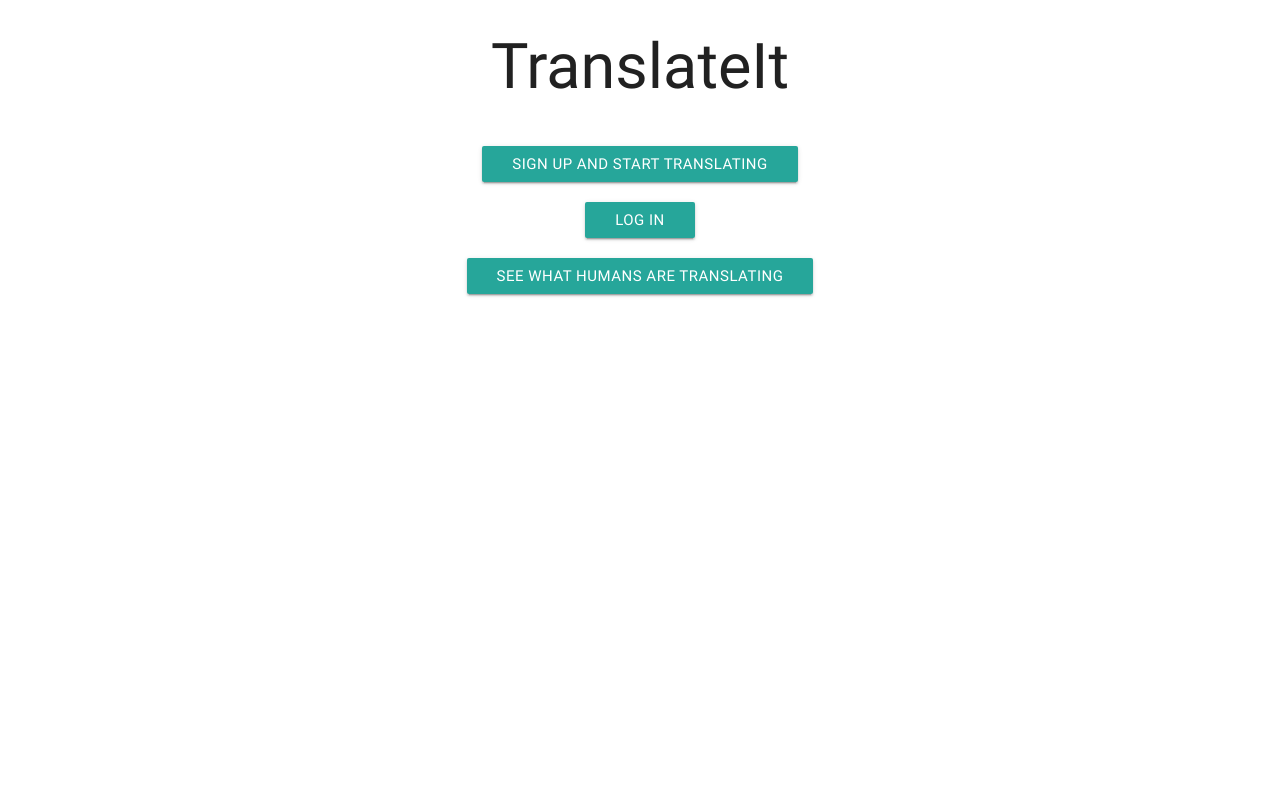
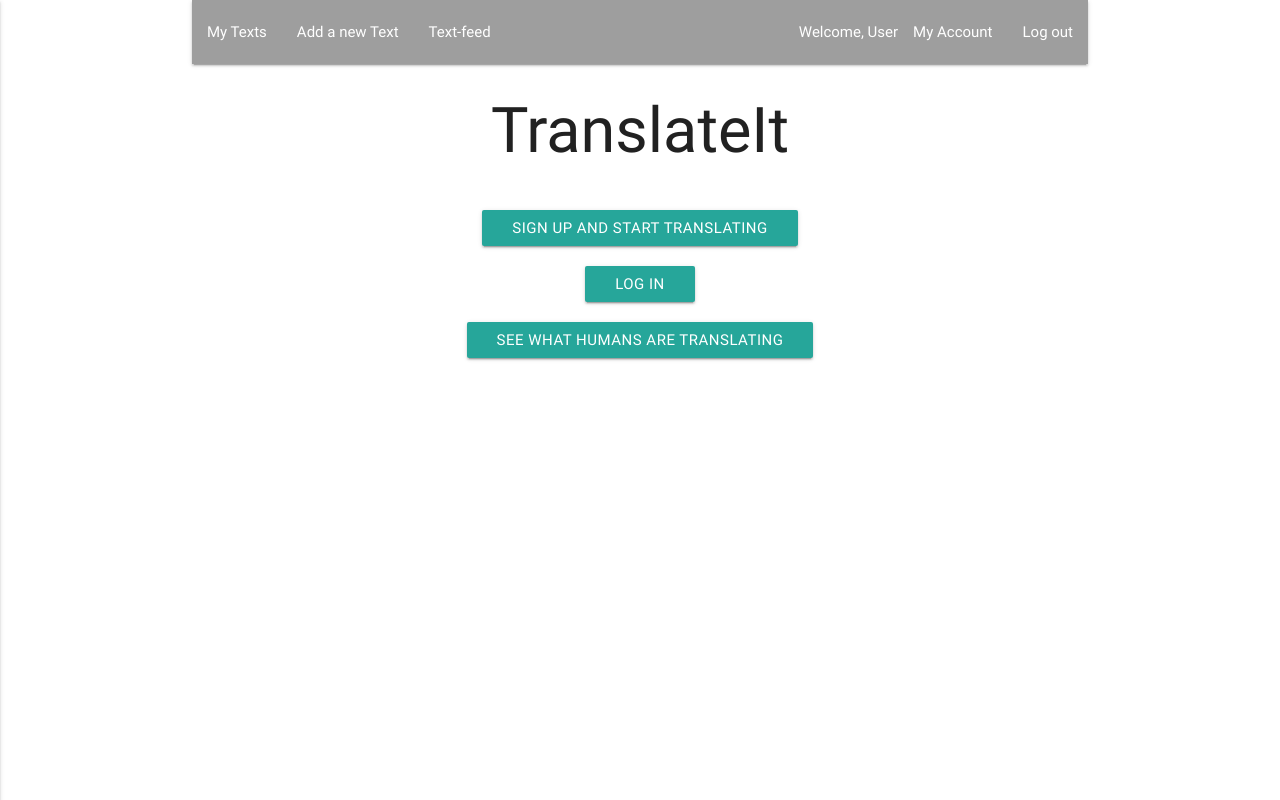
Before and after one commit to sonoilconte/react-translateit, a React (Create React App) app: page / in a window 1280 px wide. Built offline with nearby package versions, Linux system fonts and the light colour scheme.

Commit message:
Footer component

```diff
--- /dev/null
+++ b/src/Footer.js
@@ -0,0 +1,26 @@
+import React, {Component} from 'react';
+import {Link} from 'react-router';
+import './styles.css';
+
+class Footer extends Component {
+
+  render(){
+    return(
+      <footer className="grey hide-on-small-and-down">
+        <div className="container">
+          <div className="row">
+            <div className="col s12">
+              Copyright 2017 TranslateIt
+              <Link to={"/mytexts"} className="right">My Texts</Link>
+              <Link to={"/texts/showone"} className="right">Add a Text</Link>
+              <Link to={"/mytexts"} className="right">Text-feed</Link>
+              <Link to={"/myaccount"} className="right">My Account</Link>
+              <Link to={"/"} className="right">Log out</Link>
+            </div>
+          </div>
+        </div>
+      </footer>
+    );
+  }
+}
+export default Footer;
--- a/src/Header.js
+++ b/src/Header.js
@@ -1,5 +1,6 @@
-import React, { Component } from 'react';
-import './styles.css'
+import React, {Component} from 'react';
+import {Link} from 'react-router';
+import './styles.css';
 
 class Header extends Component {
 
@@ -9,21 +10,21 @@ class Header extends Component {
         <div className="nav-wrapper grey">
           <a href="#" data-activates="mobile-menu" className="button-collapse"><i className="material-icons">menu</i></a>
           <ul className="left hide-on-med-and-down">
-            <li><a href="#">My Texts</a></li>
-            <li><a href="#">Add a new Text</a></li>
-            <li><a href="#">Text-feed</a></li>
+            <li><Link to={"/mytexts"}>My Texts</Link></li>
+            <li><Link to={"/texts/showone"}>Add a new Text</Link></li>
+            <li><Link to={"/mytexts"}>Text-feed</Link></li>
           </ul>
           <ul className="right hide-on-med-and-down">
             <li>Welcome, User</li>
-            <li><a href="#">My Account</a></li>
-            <li><a href="#">Log out</a></li>
+            <li><Link to={"/myaccount"}>My Account</Link></li>
+            <li><Link to={"/"}>Log out</Link></li>
           </ul>
           <ul className="side-nav" id="mobile-menu">
-            <li><a href="#">My Texts</a></li>
-            <li><a href="#">Add a new Text</a></li>
-            <li><a href="#">Text-feed</a></li>
-            <li><a href="#">My Account</a></li>
-            <li><a href="#">Log out</a></li>
+            <li><Link to={"/mytexts"}>My Texts</Link></li>
+            <li><Link to={"/texts/showone"}>Add a new Text</Link></li>
+            <li><Link to={"/mytexts/"}>Text-feed</Link></li>
+            <li><Link to={"/myaccount"}>My Account</Link></li>
+            <li><Link to={"/"}>Log out</Link></li>
           </ul>
         </div>
       </nav>
--- a/src/Home.js
+++ b/src/Home.js
@@ -1,10 +1,11 @@
 import React, { Component } from 'react';
+import Header from './Header'
 
 class Home extends Component {
   render(){
     return(
       <div className="container">
-
+        <Header/>
         <div className="row">
           <div className="col s12">
             <h1 className="center-align">TranslateIt</h1>
--- a/src/MyTextsContainer.js
+++ b/src/MyTextsContainer.js
@@ -1,6 +1,7 @@
 import React, { Component } from 'react';
 import Header from './Header';
 import TextCard from './TextCard';
+import Footer from './Footer';
 
 class MyTextsContainer extends Component {
   render(){
@@ -22,6 +23,7 @@ class MyTextsContainer extends Component {
         <div className="row">
           <TextCard/><TextCard/><TextCard/><TextCard/><TextCard/><TextCard/>
         </div>
+        <Footer/>
       </div>
     );
   }
--- a/src/ShowOneContainer.js
+++ b/src/ShowOneContainer.js
@@ -1,17 +1,21 @@
 import React, { Component } from 'react';
+import Header from './Header';
 import OrigFullText from './OrigFullText';
 import TranslationFullText from './TranslationFullText';
 import Videos from './Videos';
+import Footer from './Footer';
 
 class ShowOneContainer extends Component {
   render(){
     return(
       <div className="container">
+        <Header/>
         <div className="row">
           <OrigFullText/>
           <TranslationFullText/>
         </div>
         <Videos/>
+        <Footer/>
       </div>
     );
   }
```
